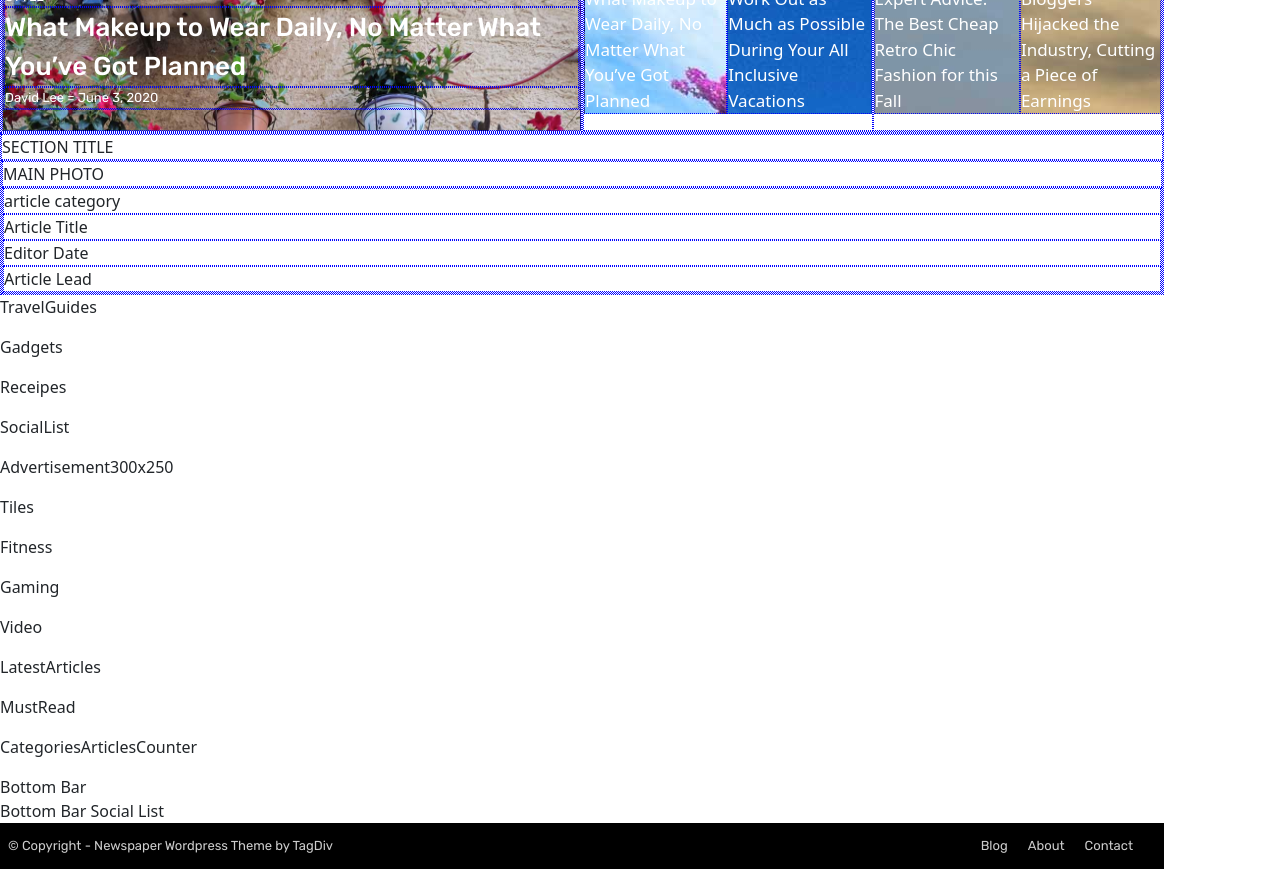
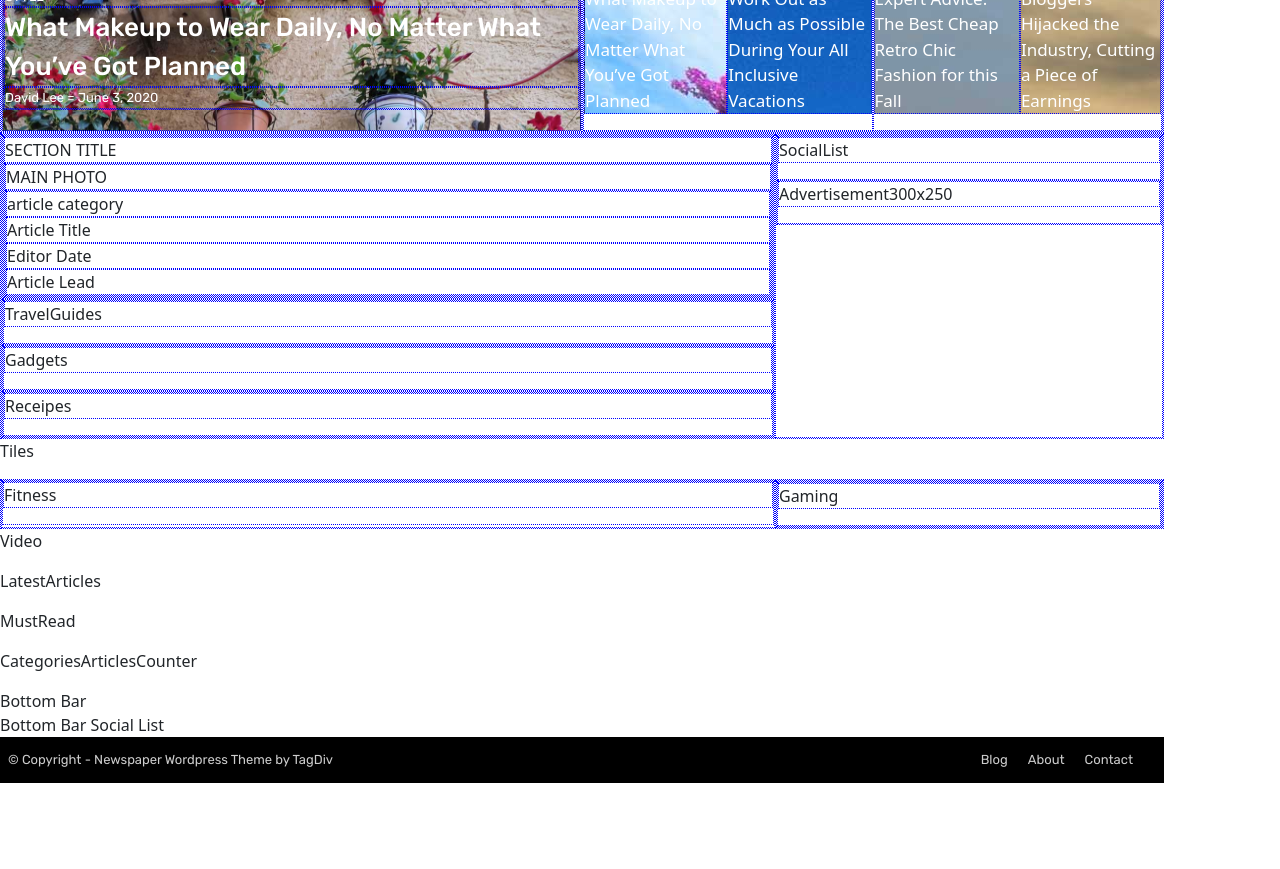
Before and after one commit to MarcNowak/Demo---Layout-Newspaper-Magazine, a React (Create React App) app: page / in a window 1280 px wide. Shown: the part 460-1329 px from the top of the page. After the commit the page ends 1243 px from the top, so only its background shows below. Built offline with nearby package versions, Linux system fonts and the light colour scheme.

Commit message:
Add Task TEST - approach modification

```diff
--- a/src/components/common/BottomArticles/BottomArticles.js
+++ b/src/components/common/BottomArticles/BottomArticles.js
@@ -1,14 +1,25 @@
 import React from 'react';
+
 // import PropTypes from 'prop-types';
 
+import styles from './BottomArticles.module.scss';
+
 import LatestArticles from '../LatestArticles';
-
-
+import BottomRightColumn from '../../features/BottomRightColumn/BottomRightColumn';
 
 const BottomArticles = () => (
-  <div>
-    <LatestArticles />
+
+  <div className={styles.root}>
+    <div className={styles.container}>
+      <div className={styles.bottomArticlesLeft}>
+        <LatestArticles />
+      </div>
+      <div className={styles.bottomArticlesRight}>
+        <BottomRightColumn />
+      </div>
+    </div>
   </div>
+
 );
 
 export default BottomArticles;
--- a/src/components/common/MiddleArticles/MiddleArticles.js
+++ b/src/components/common/MiddleArticles/MiddleArticles.js
@@ -2,12 +2,24 @@ import React from 'react';
 
 // import PropTypes from 'prop-types';
 
+import styles from './MiddleArticles.module.scss';
+
 import Fitness from '../Fitness';
+import MiddleRightColumn from '../../features/MiddleRightColumn/MiddleRightColumn';
 
 const MiddleArticles = () => (
-  <div>
-    <Fitness />
+
+  <div className={styles.root}>
+    <div className={styles.container}>
+      <div className={styles.middleArticlesLeft}>
+        <Fitness />
+      </div>
+      <div className={styles.middleArticlesRight}>
+        <MiddleRightColumn />
+      </div>
+    </div>
   </div>
+
 );
 
 export default MiddleArticles;
--- a/src/components/common/MiddleArticles/MiddleArticles.module.scss
+++ b/src/components/common/MiddleArticles/MiddleArticles.module.scss
@@ -0,0 +1,18 @@
+@import "../../../styles/settings.scss";
+
+.root {
+  * {border: 1px dotted blue;}
+
+  .container {
+    display: flex;
+
+    .middleArticlesLeft {
+      flex: 2;
+    }
+
+    .middleArticlesRight {
+      flex: 1;
+    }
+  }
+
+}
--- a/src/components/common/TopArticles/TopArticles.js
+++ b/src/components/common/TopArticles/TopArticles.js
@@ -1,18 +1,29 @@
 import React from 'react';
 // import PropTypes from 'prop-types';
+
+import styles from './TopArticles.module.scss';
 
 import GlobalNews from '../GlobalNews';
 import TravelGuides from '../TravelGuides';
 import Gadgets from '../Gadgets';
 import Receipes from '../Receipes';
+import TopRightColumn from '../../features/TopRightColumn/TopRightColumn';
 
 
 const TopArticles = () => (
-  <div>
-    <GlobalNews />
-    <TravelGuides />
-    <Gadgets />
-    <Receipes />
+
+  <div className={styles.root}>
+    <div className={styles.container}>
+      <div className={styles.topArticlesLeft}>
+        <GlobalNews />
+        <TravelGuides />
+        <Gadgets />
+        <Receipes />
+      </div>
+      <div className={styles.topArticlesRight}>
+        <TopRightColumn />
+      </div>
+    </div>
   </div>
 );
 
--- /dev/null
+++ b/src/components/common/TopArticles/TopArticles.module.scss
@@ -0,0 +1,18 @@
+@import "../../../styles/settings.scss";
+
+.root {
+  * {border: 1px dotted blue;}
+
+  .container {
+    display: flex;
+
+    .topArticlesLeft {
+      flex: 2;
+    }
+
+    .topArticlesRight {
+      flex: 1;
+    }
+  }
+
+}
--- a/src/components/features/TopRightColumn/TopRightColumn.js
+++ b/src/components/features/TopRightColumn/TopRightColumn.js
@@ -3,7 +3,7 @@ import React from 'react';
 
 import SocialList from '../SocialMedia/SocialList';
 import Advertisement300x250 from '../Advertisement/Advertisement300x250';
-import MostPopular from '../MostPopular/MostPopular';
+// import MostPopular from '../MostPopular/MostPopular';
 
 
 const TopRightColumn = () => (
--- a/src/components/views/HomePage/HomePage.js
+++ b/src/components/views/HomePage/HomePage.js
@@ -6,13 +6,13 @@ import styles from './HomePage.module.scss';
 import Trending from '../../features/TrendingBar/TrendingBar';
 import MostPopular from '../../features/MostPopular/MostPopular';
 import TopArticles from '../../common/TopArticles/TopArticles';
-import TopRightColumn from '../../features/TopRightColumn/TopRightColumn';
+// import TopRightColumn from '../../features/TopRightColumn/TopRightColumn';
 import Tiles from '../../features/Tiles/Tiles';
 import MiddleArticles  from '../../common/MiddleArticles/MiddleArticles';
-import MiddleRightColumn from '../../features/MiddleRightColumn/MiddleRightColumn';
+// import MiddleRightColumn from '../../features/MiddleRightColumn/MiddleRightColumn';
 import Video from '../../features/Video/Video';
 import BottomArticles from '../../common/BottomArticles/BottomArticles';
-import BottomRightColumn from '../../features/BottomRightColumn/BottomRightColumn';
+// import BottomRightColumn from '../../features/BottomRightColumn/BottomRightColumn';
 
 
 
@@ -21,13 +21,13 @@ const HomePage = () => (
     <Trending />
     <MostPopular />
     <TopArticles />
-    <TopRightColumn />
+    {/* <TopRightColumn /> */}
     <Tiles />
     <MiddleArticles />
-    <MiddleRightColumn />
+    {/* <MiddleRightColumn /> */}
     <Video />
     <BottomArticles />
-    <BottomRightColumn />
+    {/* <BottomRightColumn /> */}
   </div>
 );
 
```
